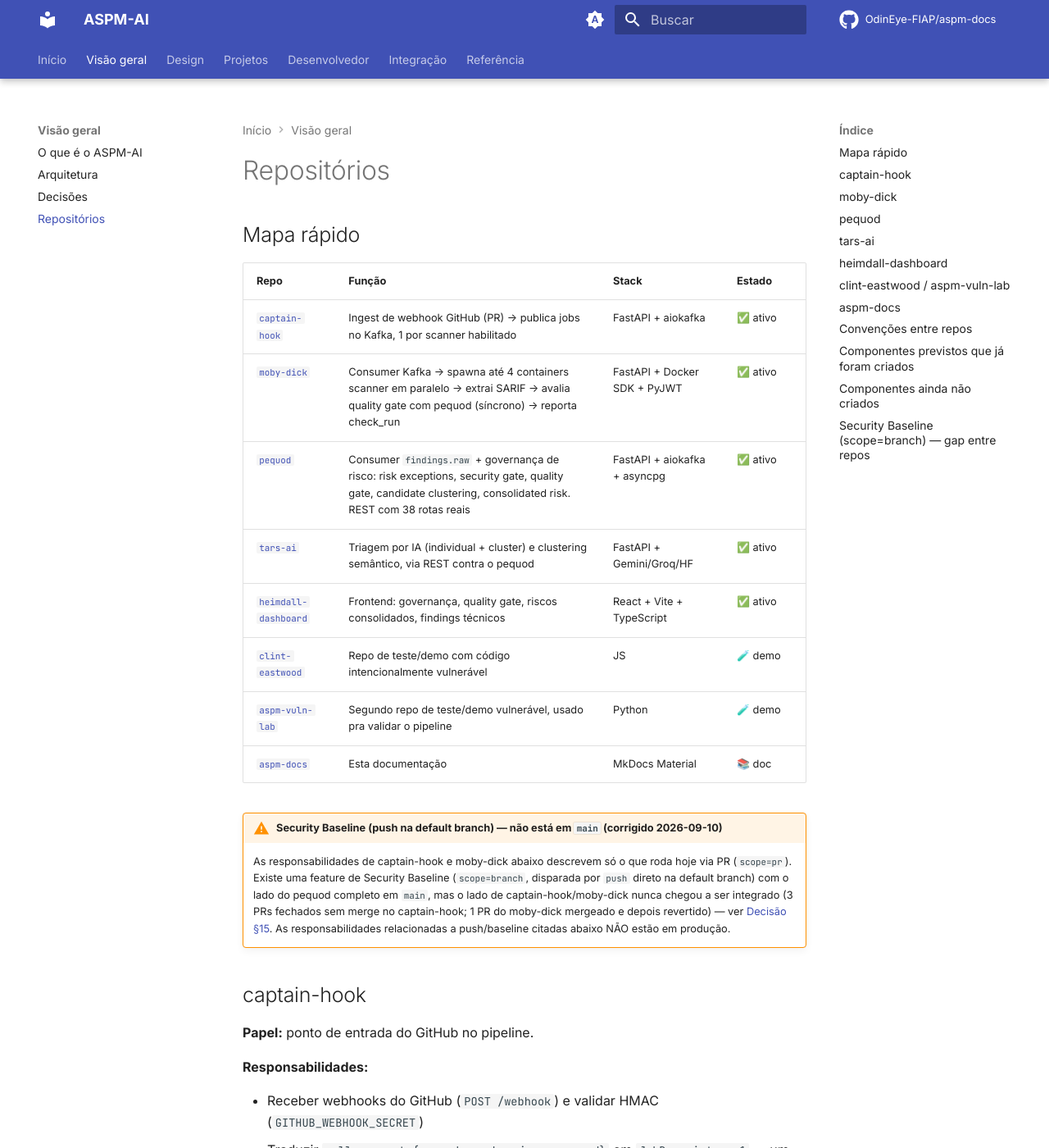
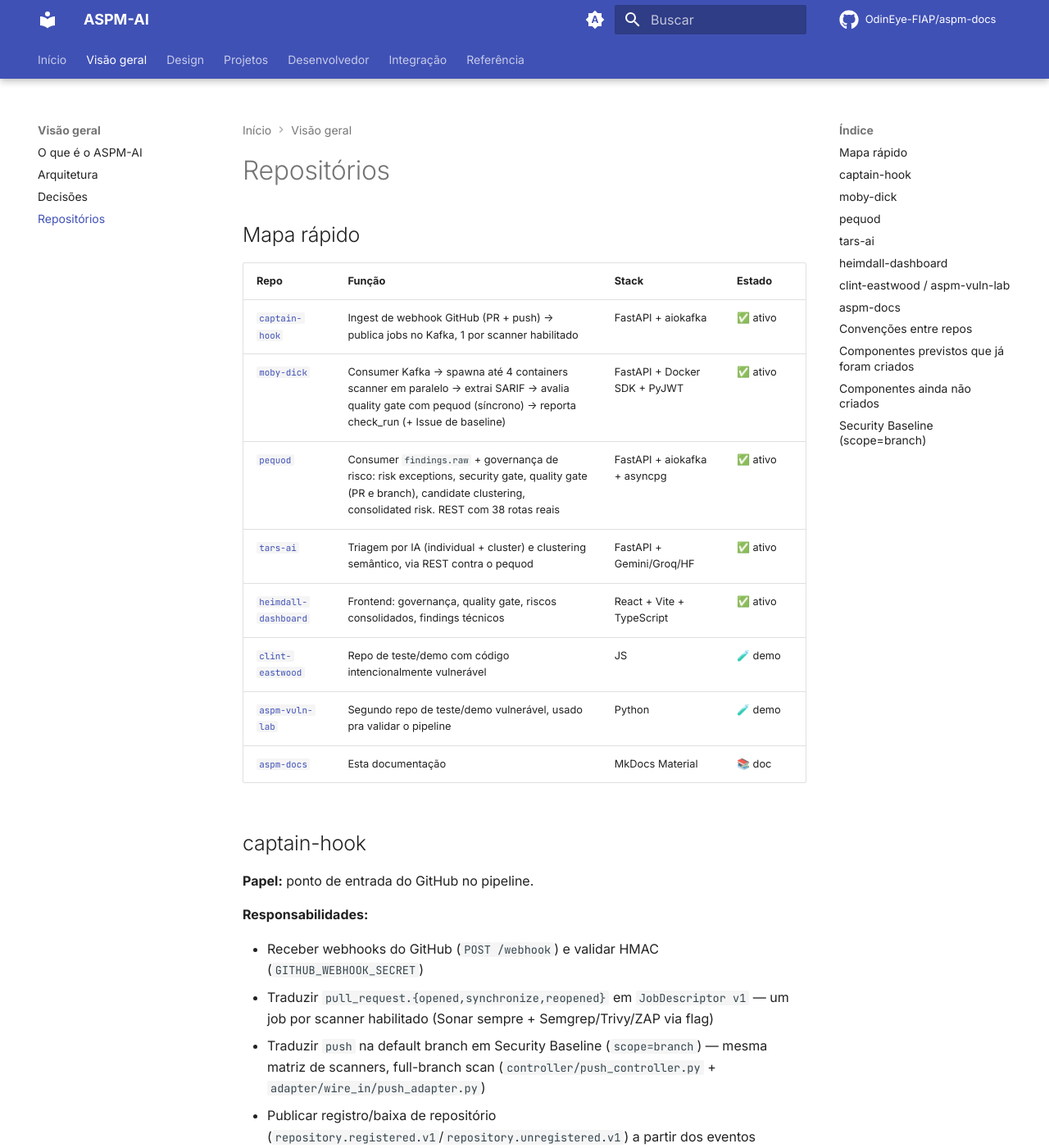
Before and after one commit to OdinEye-FIAP/aspm-docs, an MkDocs documentation site: the page built from docs/overview/repos.md, in a window 1280 px wide and 1400 px high. Shown: the whole window at 82% size. Built offline with MkDocs 1.6.1 and Material for MkDocs 9.7.7, drawn with Linux system fonts in a browser that asks for light colours; comment, search, counter and statistics services are not loaded; some of the changed text lies outside the part shown.

Commit message:
docs: corrigir index.md, what-is-aspm.md e repos.md - Security Baseline confirmado em main (reversao da correcao anterior)

````diff
--- a/docs/overview/repos.md
+++ b/docs/overview/repos.md
@@ -4,17 +4,14 @@
 
 | Repo | Função | Stack | Estado |
 |---|---|---|---|
-| [`captain-hook`](https://github.com/OdinEye-FIAP/captain-hook) | Ingest de webhook GitHub (PR) → publica jobs no Kafka, 1 por scanner habilitado | FastAPI + aiokafka | ✅ ativo |
-| [`moby-dick`](https://github.com/OdinEye-FIAP/moby-dick) | Consumer Kafka → spawna até 4 containers scanner em paralelo → extrai SARIF → avalia quality gate com pequod (síncrono) → reporta check_run | FastAPI + Docker SDK + PyJWT | ✅ ativo |
-| [`pequod`](https://github.com/OdinEye-FIAP/pequod) | Consumer `findings.raw` + governança de risco: risk exceptions, security gate, quality gate, candidate clustering, consolidated risk. REST com 38 rotas reais | FastAPI + aiokafka + asyncpg | ✅ ativo |
+| [`captain-hook`](https://github.com/OdinEye-FIAP/captain-hook) | Ingest de webhook GitHub (PR + push) → publica jobs no Kafka, 1 por scanner habilitado | FastAPI + aiokafka | ✅ ativo |
+| [`moby-dick`](https://github.com/OdinEye-FIAP/moby-dick) | Consumer Kafka → spawna até 4 containers scanner em paralelo → extrai SARIF → avalia quality gate com pequod (síncrono) → reporta check_run (+ Issue de baseline) | FastAPI + Docker SDK + PyJWT | ✅ ativo |
+| [`pequod`](https://github.com/OdinEye-FIAP/pequod) | Consumer `findings.raw` + governança de risco: risk exceptions, security gate, quality gate (PR e branch), candidate clustering, consolidated risk. REST com 38 rotas reais | FastAPI + aiokafka + asyncpg | ✅ ativo |
 | [`tars-ai`](https://github.com/OdinEye-FIAP/tars-ai) | Triagem por IA (individual + cluster) e clustering semântico, via REST contra o pequod | FastAPI + Gemini/Groq/HF | ✅ ativo |
 | [`heimdall-dashboard`](https://github.com/OdinEye-FIAP/heimdall-dashboard) | Frontend: governança, quality gate, riscos consolidados, findings técnicos | React + Vite + TypeScript | ✅ ativo |
 | [`clint-eastwood`](https://github.com/OdinEye-FIAP/clint-eastwood) | Repo de teste/demo com código intencionalmente vulnerável | JS | 🧪 demo |
 | [`aspm-vuln-lab`](https://github.com/OdinEye-FIAP/aspm-vuln-lab) | Segundo repo de teste/demo vulnerável, usado pra validar o pipeline | Python | 🧪 demo |
 | [`aspm-docs`](https://github.com/OdinEye-FIAP/aspm-docs) | Esta documentação | MkDocs Material | 📚 doc |
-
-!!! warning "Security Baseline (push na default branch) — não está em `main` (corrigido 2026-09-10)"
-    As responsabilidades de captain-hook e moby-dick abaixo descrevem só o que roda hoje via PR (`scope=pr`). Existe uma feature de Security Baseline (`scope=branch`, disparada por `push` direto na default branch) com o lado do pequod completo em `main`, mas o lado de captain-hook/moby-dick nunca chegou a ser integrado (3 PRs fechados sem merge no captain-hook; 1 PR do moby-dick mergeado e depois revertido) — ver [Decisão §15](decisions.md#15-quality-gate-com-scopepr-e-scopebranch-security-baseline--nova). As responsabilidades relacionadas a push/baseline citadas abaixo NÃO estão em produção.
 
 ## captain-hook
 
@@ -23,7 +20,8 @@
 **Responsabilidades:**
 
 - Receber webhooks do GitHub (`POST /webhook`) e validar HMAC (`GITHUB_WEBHOOK_SECRET`)
-- Traduzir `pull_request.{opened,synchronize,reopened}` em `JobDescriptor v1` — um job por scanner habilitado (Sonar sempre + Semgrep/Trivy/ZAP via flag). (`push` na default branch seria o gatilho da Security Baseline, mas essa rota não existe em `main` hoje — `webhook_controller.py` trata `push` como "evento sem processamento dedicado", só loga)
+- Traduzir `pull_request.{opened,synchronize,reopened}` em `JobDescriptor v1` — um job por scanner habilitado (Sonar sempre + Semgrep/Trivy/ZAP via flag)
+- Traduzir `push` na default branch em Security Baseline (`scope=branch`) — mesma matriz de scanners, full-branch scan (`controller/push_controller.py` + `adapter/wire_in/push_adapter.py`)
 - Publicar registro/baixa de repositório (`repository.registered.v1`/`repository.unregistered.v1`) a partir dos eventos `installation`/`installation_repositories`
 - Expor `GET /repos/{owner}/{repo}/live-info` (issues/dependências ao vivo) e `POST /repos/{owner}/{repo}/scaffold-pr` (abre PR de onboarding sob demanda)
 - Auto-scaffold de PR (`ENABLE_REPO_SCAFFOLD_PR`) quando um repositório é registrado e não tem os arquivos esperados
@@ -63,18 +61,19 @@ DAST_MODE=compose_preview
 **Responsabilidades:**
 
 - Consumir `jobs.orchestration` do Kafka; mintar `installation_token` via GitHub App
-- Criar `check_run` "OdinEye / Quality Gate" no PR com status `in_progress`
+- Criar `check_run` "OdinEye / Quality Gate" (ou `Security Baseline ...` para `scope=branch`) no PR/commit com status `in_progress`
 - Rodar até `SCANNER_MAX_CONCURRENCY` containers em paralelo, um por scanner do workflow
 - Extrair `/tmp/scan.sarif.json` de cada container via `container.get_archive()` — não fala com a API de nenhum scanner, isso já sai pronto da image
 - Publicar SARIF em `findings.raw` e chamar **de forma síncrona** `POST /internal/quality-gates/{workflow_id}/evaluate` no pequod a cada scanner concluído
 - Atualizar o check_run com a decisão final quando todos os scanners esperados reportarem
+- Quando `scope=branch` (Security Baseline), fazer upsert de uma Issue agregada por (repo, branch) no repositório alvo (`controller/baseline_sink_controller.py`), best-effort
 - Expor `GET /metrics/quality-gate`
 
 **O que NÃO faz:**
 
 - Não conhece nenhum scanner específico — toda conversa scanner-específica vive dentro da image do scanner (ver [Decisão §11](decisions.md#11-extração-de-findings-dentro-da-scanner-image-status-concluído-não-é-mais-target))
 - Não persiste findings nem decide policy de governança (delega ao pequod)
-- Não cria/atualiza Issues no GitHub hoje — existe um design pronto pra isso (sink de Issue agregada pra Security Baseline), mas o código não está em `main` (ver aviso no topo desta página)
+- Não cria 1 Issue por `consolidated_risk` — hoje é 1 Issue agregada por (repo, branch); o sink per-risco depende do pequod expor leitura/atualização de `consolidated_risk` filtrada por branch (ver [Decisão §15](decisions.md#15-quality-gate-com-scopepr-e-scopebranch-security-baseline--ponta-a-ponta-em-main-reconfirmado-2026-09-10))
 
 **Settings principais:**
 
@@ -89,11 +88,12 @@ PEQUOD_SERVICE_TOKEN=...
 HEIMDALL_BASE_URL=...
 DOCKER_NETWORK=aspm-net
 SARIF_OUTPUT_PATH=/tmp/scan.sarif.json
+BASELINE_ISSUE_SINK_ENABLED=true
 ```
 
 **Pastas-chave:**
 
-- `controller/job_controller.py`, `controller/quality_gate_check_controller.py`
+- `controller/job_controller.py`, `controller/quality_gate_check_controller.py`, `controller/baseline_sink_controller.py`
 - `diplomat/http_out/github_client.py`, `diplomat/http_out/pequod_client.py`
 - `diplomat/runner/docker_runner.py`
 - `diplomat/messaging/kafka_consumer.py`, `diplomat/messaging/quality_gate_consumer.py`
@@ -106,7 +106,7 @@ SARIF_OUTPUT_PATH=/tmp/scan.sarif.json
 **Responsabilidades:**
 
 - Consumir `findings.raw`, parsear SARIF v2.1.0 → `Finding v1`, fingerprint determinístico por `repo_id`
-- Avaliar Quality Gate (síncrono, chamado pelo moby-dick) — schema e lógica já suportam `scope=pr`/`scope=branch`, mas só `scope=pr` chega a ser exercitado hoje (ver aviso no topo)
+- Avaliar Quality Gate (síncrono, chamado pelo moby-dick) — `scope=pr` e `scope=branch` (Security Baseline), os dois em produção
 - Security Gate: políticas versionadas, avaliações, itens bloqueantes/de aviso
 - Risk Exceptions: aceitar/suprimir/marcar falso-positivo um finding ou cluster
 - Candidate Clustering: agrupamento determinístico de findings correlacionados
@@ -214,6 +214,6 @@ A versão anterior desta página listava `ai-triage` e `findings-ui` como compon
 | `correlation-service` | Grafo de correlação cross-scanner mais amplo que o candidate clustering atual | Candidate clustering (determinístico) e clustering semântico (TARS) já cobrem boa parte do caso de uso |
 | `notifier` | Posta findings críticos em Slack/email | `alerts` já existe no pequod como modelo de dados; falta o canal de entrega externo |
 
-## Security Baseline (`scope=branch`) — gap entre repos
+## Security Baseline (`scope=branch`)
 
-Não é um componente novo, é uma feature cross-repo pela metade — ver [Decisão §15](decisions.md#15-quality-gate-com-scopepr-e-scopebranch-security-baseline--nova) e `TODO.md` (raiz do monorepo local) para o gap detalhado e o plano de recuperação.
+Não é um componente novo, é uma feature cross-repo: push na default branch dispara o mesmo pipeline de scan do PR (`push_controller.py` no captain-hook), só que full-branch e sem PR associado; o pequod avalia com `scope=branch`; o moby-dick, além do check_run no commit, faz upsert de uma Issue agregada por (repo, branch). Ponta a ponta em `main` desde 31/ago/2026 — ver [Decisão §15](decisions.md#15-quality-gate-com-scopepr-e-scopebranch-security-baseline--ponta-a-ponta-em-main-reconfirmado-2026-09-10) para o histórico (incluindo uma checagem que apontou o contrário mais cedo hoje, feita com refs git locais desatualizadas, já corrigida).
````
Also changed, not shown: other parts of docs/overview/repos.md (+1 -1 lines), docs/index.md (+9 -12 lines), docs/overview/what-is-aspm.md (+4 -3 lines).
